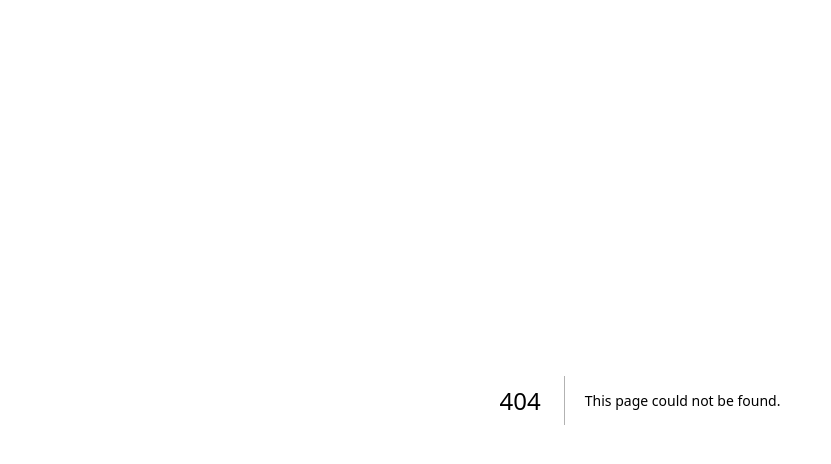
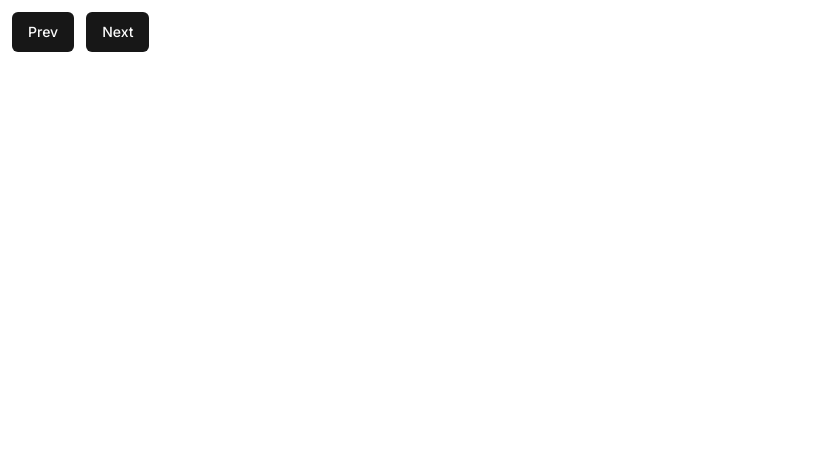
Before and after one commit to neilgebhard/practice-projects, a Next.js app: page /circles in a window 1280 px wide. Before the commit this address had no page. Shown: the top 464 px of the page, without its empty margins (0-831 px from the left). Built offline with nearby package versions, Linux system fonts and the light colour scheme.

Commit message:
Add fetch

```diff
--- /dev/null
+++ b/app/circles/page.tsx
@@ -0,0 +1,71 @@
+'use client'
+
+import { Button } from '@/components/ui/button'
+import { useEffect, useState } from 'react'
+
+type Circle = {
+  x: number
+  y: number
+}
+
+const Page = () => {
+  const [circles, setCircles] = useState<Circle[]>([])
+  const [index, setIndex] = useState(-1)
+
+  const handleWindowClick = (e: MouseEvent) => {
+    const circle = {
+      x: e.clientX,
+      y: e.clientY,
+    }
+
+    setCircles((prev) => [...prev, circle])
+    setIndex((prev) => prev + 1)
+  }
+
+  const handlePrevClick = (e: any) => {
+    e.stopPropagation()
+    // prevent index from going below -1
+    const prevIndex = Math.max(index - 1, -1)
+    setIndex(prevIndex)
+  }
+
+  const handleNextClick = (e: any) => {
+    e.stopPropagation()
+    // prevent index from exceeding circles array length
+    const nextIndex = Math.min(index + 1, circles.length - 1)
+    setIndex(nextIndex)
+  }
+
+  useEffect(() => {
+    window.addEventListener('click', handleWindowClick)
+
+    return () => {
+      window.removeEventListener('click', handleWindowClick)
+    }
+  }, [])
+
+  console.log(circles, index)
+
+  return (
+    <div className='relative'>
+      <div className='flex gap-3 p-3'>
+        <Button onClick={handlePrevClick}>Prev</Button>
+        <Button onClick={handleNextClick}>Next</Button>
+      </div>
+      {circles.map((circle, i) => {
+        return i <= index ? (
+          <div
+            key={i}
+            className='absolute rounded-full h-3 w-3 bg-black -translate-x-1/2 -translate-y-1/2'
+            style={{
+              left: circle.x,
+              top: circle.y,
+            }}
+          />
+        ) : null
+      })}
+    </div>
+  )
+}
+
+export default Page
```
